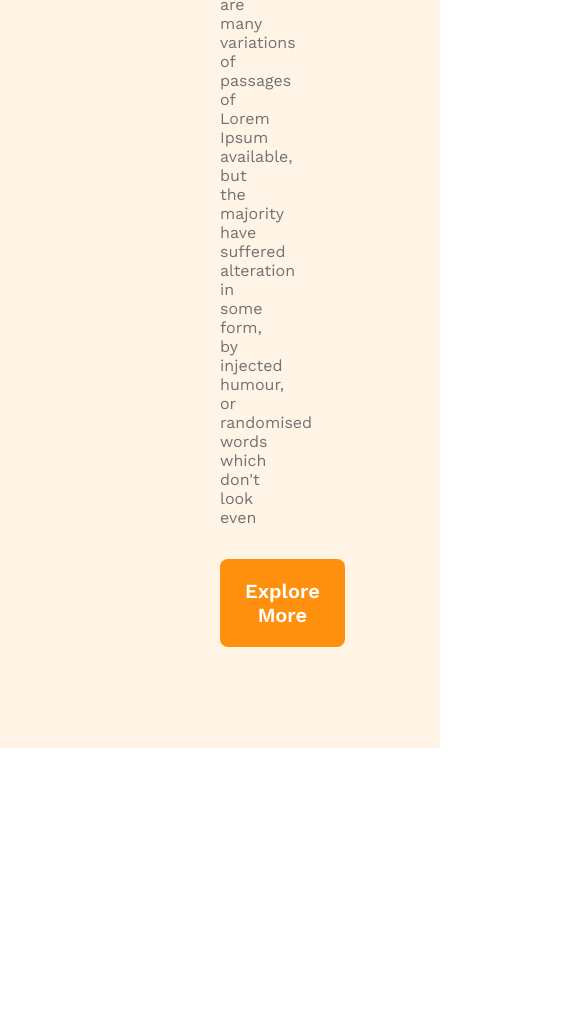
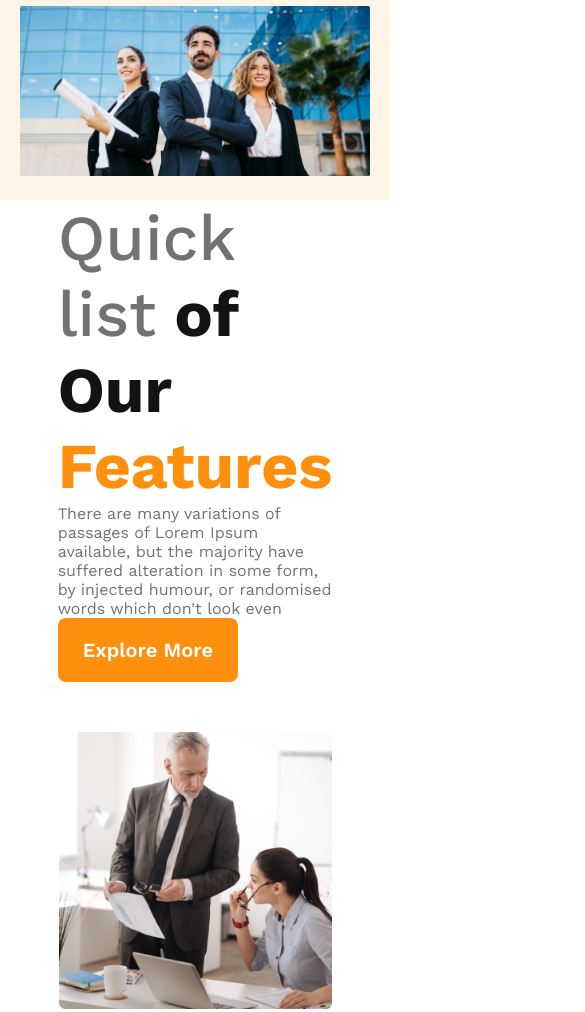
Before and after one commit to Sadek-1801/g-3Architect, a plain HTML site: page index.html in a window 390 px wide. Shown: the part 700-1712 px from the top of the page, 585 px wide, since content can reach past the window. Before the commit the page ends 1448 px from the top, so only its background shows below. Drawn offline with nearby package versions, Linux system fonts and the light colour scheme.

Commit message:
title section finished

```diff
--- a/index.html
+++ b/index.html
@@ -9,6 +9,7 @@
 </head>
 
 <body>
+    <!-- header section starts -->
     <header>
         <nav>
             <h3 class="nav-title">G3 Architects</h3>
@@ -21,7 +22,7 @@
         </nav>
         <div class="banner">
             <div class="banner-content">
-                <h2 class="banner-title">Brand New Group of Architects </h2>
+                <h2 class="banner-title"> Brand New Group of Architects </h2>
                 <p class="textPara">
                     There are many variations of passages of Lorem Ipsum available, but the majority have suffered alteration in some form, by injected humour, or randomised words which don't look even
                 </p>
@@ -32,8 +33,26 @@
             </div>
         </div>
     </header>
+    <!-- header section ends -->
     <main>
-
+        <!-- features section -->
+        <section id="features-section">
+            <div class="container">
+                <div class="img-container">
+                    <div class="img-features"><img src="images/team1.png" alt=""></div>
+                    <div class="img-features"><img src="images/team2.png" alt=""></div>
+                    <div class="img-features"><img src="images/team3.png" alt=""></div>
+                    <div class="img-features"><img src="images/team4.png" alt=""></div>
+                </div>
+                <div class="text-features">
+                    <h2><span class="title-first">Quick list</span> <span class="title-second">of Our</span> Features</h2>
+                    <p class="textPara">
+                        There are many variations of passages of Lorem Ipsum available, but the majority have suffered alteration in some form, by injected humour, or randomised words which don't look even
+                    </p>
+                    <button class="btn-primary">Explore More</button>
+                </div>
+            </div>
+        </section>
     </main>
     <footer>
 
--- a/styles/styles.css
+++ b/styles/styles.css
@@ -5,6 +5,10 @@
     margin: 0;
     padding: 0;
 }
+/* body {
+    width: 80%;
+    max-width: 1440px;
+} */
 
 /* header related styles */
 header {
@@ -75,3 +79,62 @@ nav .nav-title {
 .banner-img img {
     width: 100%;
 }
+
+/*  features section styles */
+#features-section {
+    width: 70%;
+    max-width: 1320px;
+    margin: 0 auto;
+}
+
+#features-section .container {
+    display: flex;
+    align-items: center;
+    gap: 50px;
+    flex: 1;
+}
+#features-section .img-container {
+    display: grid;
+    grid-template-columns: repeat(2, 1fr);
+    gap: 24px;
+    flex-shrink: 0;
+}
+#features-section .img-container img {
+    width: 100%;
+    height: 100%;
+}
+#features-section .text-features h2 {
+    font-size: 4rem;
+    font-weight: 700;
+    color: #FF900E;
+}
+#features-section .title-first {
+    color: #727272;
+    font-weight: 500;
+}
+#features-section .title-second {
+    color: #131313;
+}
+
+/* tab device */
+@media screen and (max-width: 960px){
+    header {
+        padding: 20px;
+    }
+
+    nav {
+        flex-direction: column;
+    }
+    #features-section .container {
+        display: flex;
+        flex-direction: column-reverse;
+        align-items: center;
+    }
+}
+
+/* mobiel device */
+@media screen and (max-width: 576px){
+    #features-section .img-container {
+        grid-template-columns: repeat(1, 1fr);
+    }
+}
```
